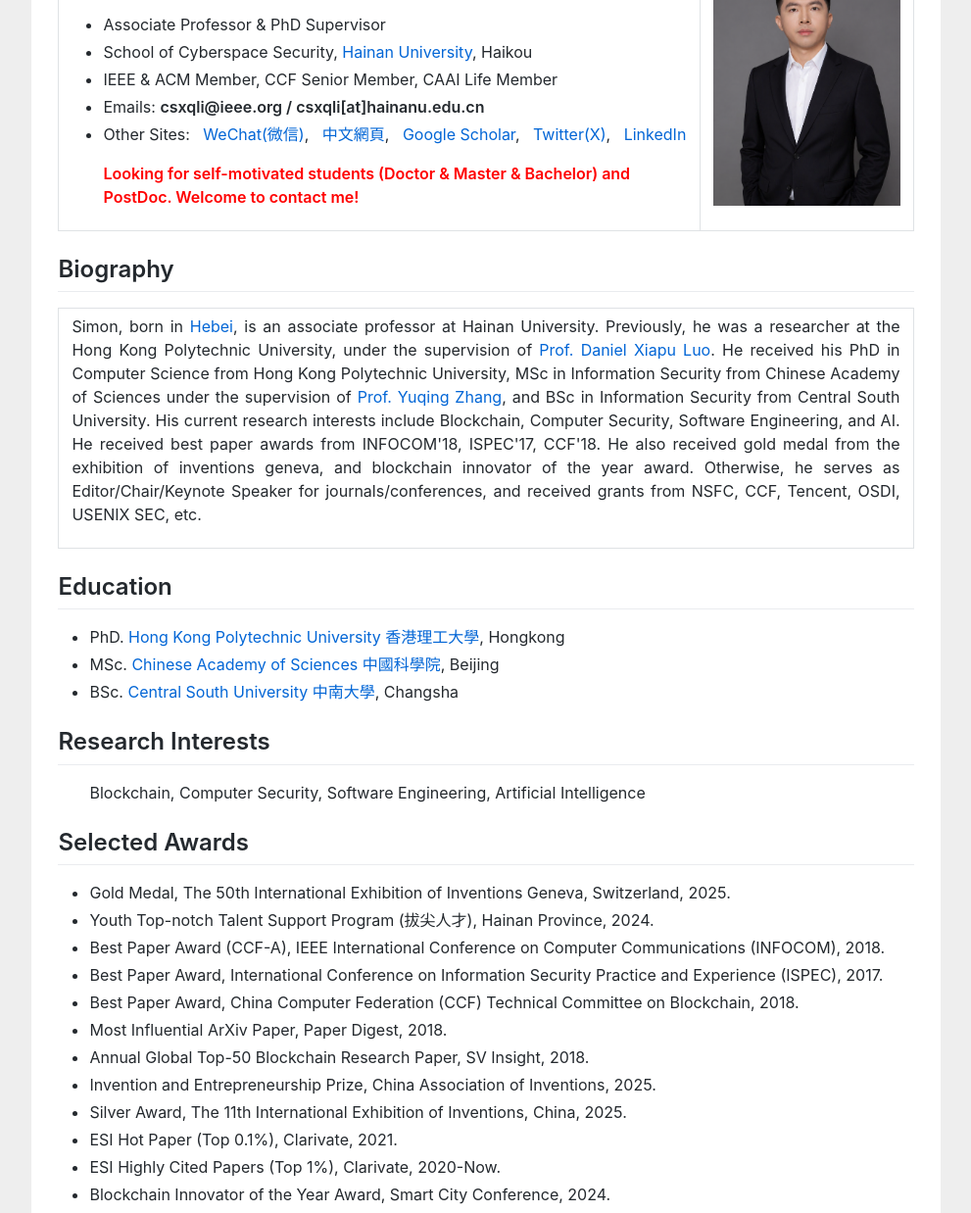
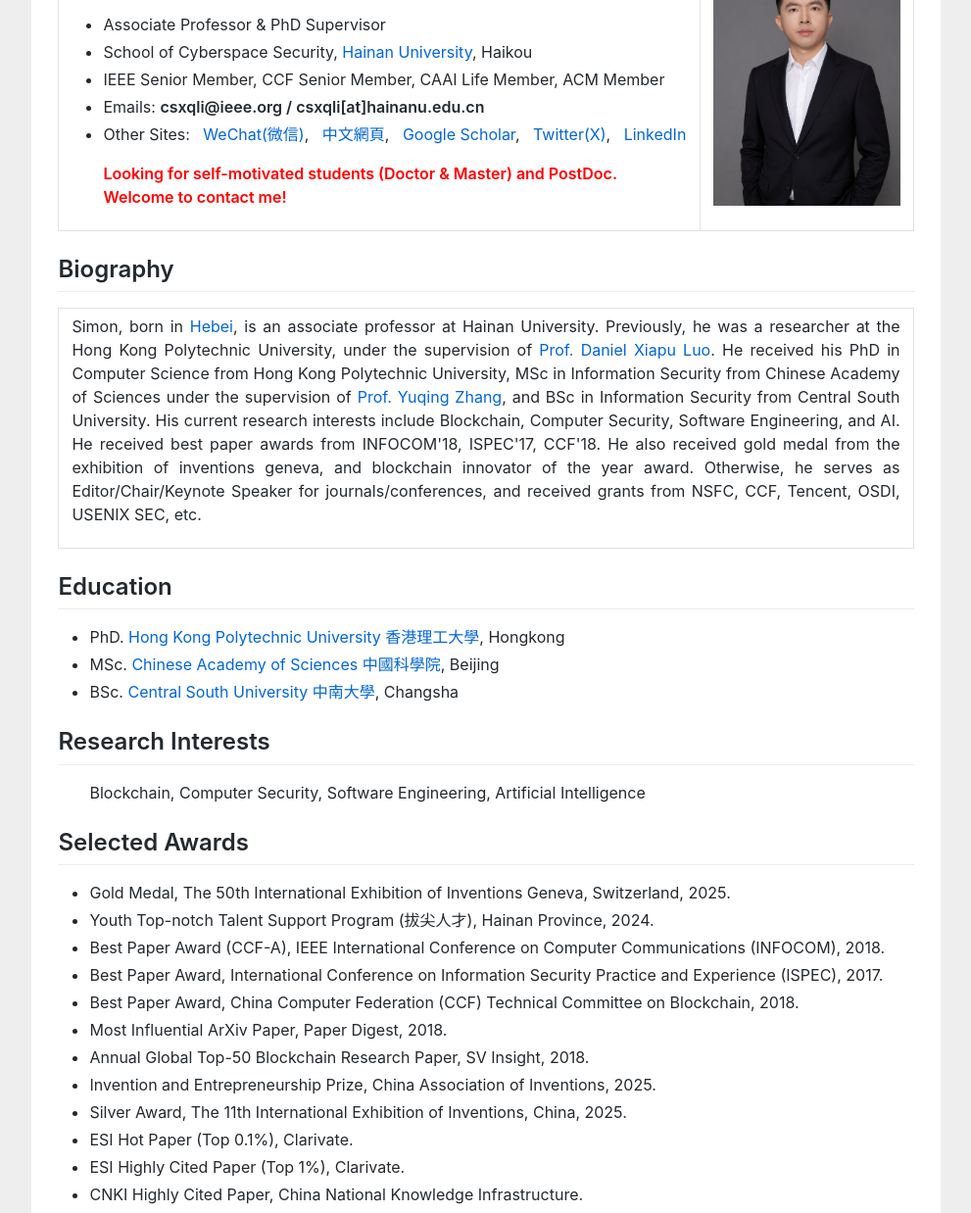
Before and after one commit to csxqli/csxqli.github.io, a plain HTML site: page index.html in a window 1280 px wide. Shown: the part 138-1376 px from the top of the page at 98% size, without its empty margins (144-1135 px from the left). Drawn offline with Linux system fonts and the light colour scheme.

Commit message:
Add files via upload

```diff
--- a/index.html
+++ b/index.html
@@ -47,10 +47,10 @@ body {
 					<li>Associate Professor & PhD Supervisor</li>
 					<li>School of Cyberspace Security, <a href="http://en.hainanu.edu.cn" target="_blank">Hainan University</a>, Haikou</li>
 
-					  <li>IEEE & ACM Member, CCF Senior Member, CAAI Life Member</strong></li>
+					  <li>IEEE Senior Member, CCF Senior Member, CAAI Life Member, ACM Member</strong></li>
 	                  <li>Emails: <strong>csxqli@ieee.org / csxqli[at]hainanu.edu.cn</strong></li>
 					  <li>Other Sites: &nbsp; <a href="files/WeChat.png" target="_blank"> WeChat(微信)</a>, &nbsp; <a href="https://www.scholat.com/csxqli" target="_blank"> 中文網頁</a>, &nbsp; <a href="https://scholar.google.com/citations?user=6gSMZUYAAAAJ&hl=en" target="_blank"> Google Scholar</a>, &nbsp; <a href="https://x.com/csxqli" target="_blank"> Twitter(X)</a>, &nbsp; <a href="https://www.linkedin.com/in/csxqli" target="_blank"> LinkedIn</a>
-					 <p style="color:red"><strong>Looking for self-motivated students (Doctor & Master & Bachelor) and PostDoc. Welcome to contact me!</strong></p>
+					 <p style="color:red"><strong>Looking for self-motivated students (Doctor & Master) and PostDoc. Welcome to contact me!</strong></p>
 				      </li>
 				  </ul>
 				</td>
@@ -92,8 +92,9 @@ body {
 						<li>Annual Global Top-50 Blockchain Research Paper, SV Insight, 2018.</li>
 						<li>Invention and Entrepreneurship Prize, China Association of Inventions, 2025.</li>
 						<li>Silver Award, The 11th International Exhibition of Inventions, China, 2025.</li>
-						<li>ESI Hot Paper (Top 0.1%), Clarivate, 2021.</li>
-						<li>ESI Highly Cited Papers (Top 1%), Clarivate, 2020-Now.</li>
+						<li>ESI Hot Paper (Top 0.1%), Clarivate.</li>
+						<li>ESI Highly Cited Paper (Top 1%), Clarivate.</li>
+						<li>CNKI Highly Cited Paper, China National Knowledge Infrastructure.</li>
 						<li>Blockchain Innovator of the Year Award, Smart City Conference, 2024.</li>
 						<li>Outstanding Reviewer, Future Generation Computer Systems (FGCS), 2017.</li>
 						<li>High-Level Talent Program, Hainan Province, 2021.</li>
@@ -142,7 +143,7 @@ body {
 					</ul>
 
 
-				<h2>Selected Publications | <a style="color:red"> More in</a> <a href="https://scholar.google.com/citations?user=6gSMZUYAAAAJ&amp;hl=en" target="_blank">Google Scholar</a></h2>
+				<h2>Selected Publications | More in <a href="https://scholar.google.com/citations?user=6gSMZUYAAAAJ&amp;hl=en" target="_blank">Google Scholar</a></h2>
 				<ul>
 
 					<li>
```
